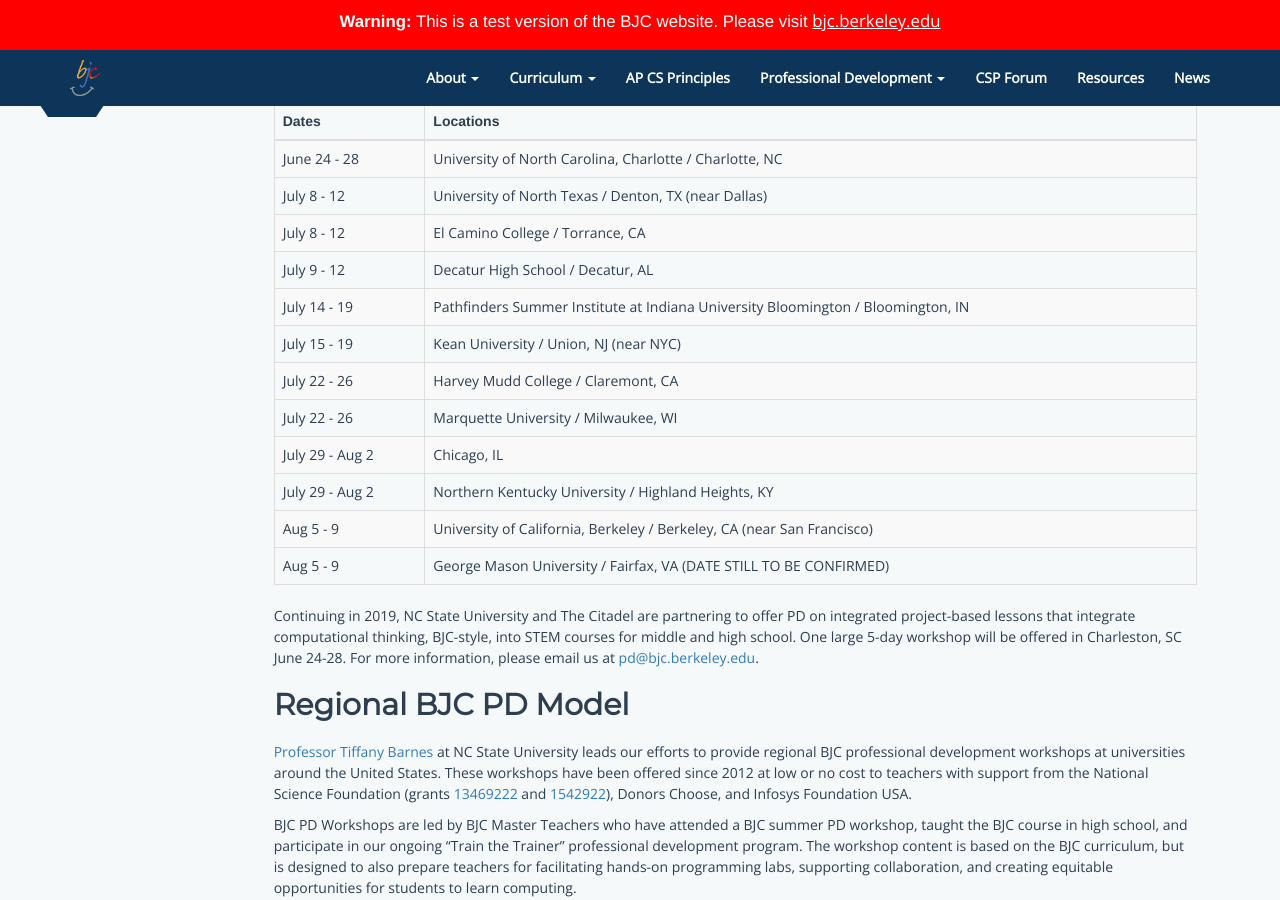
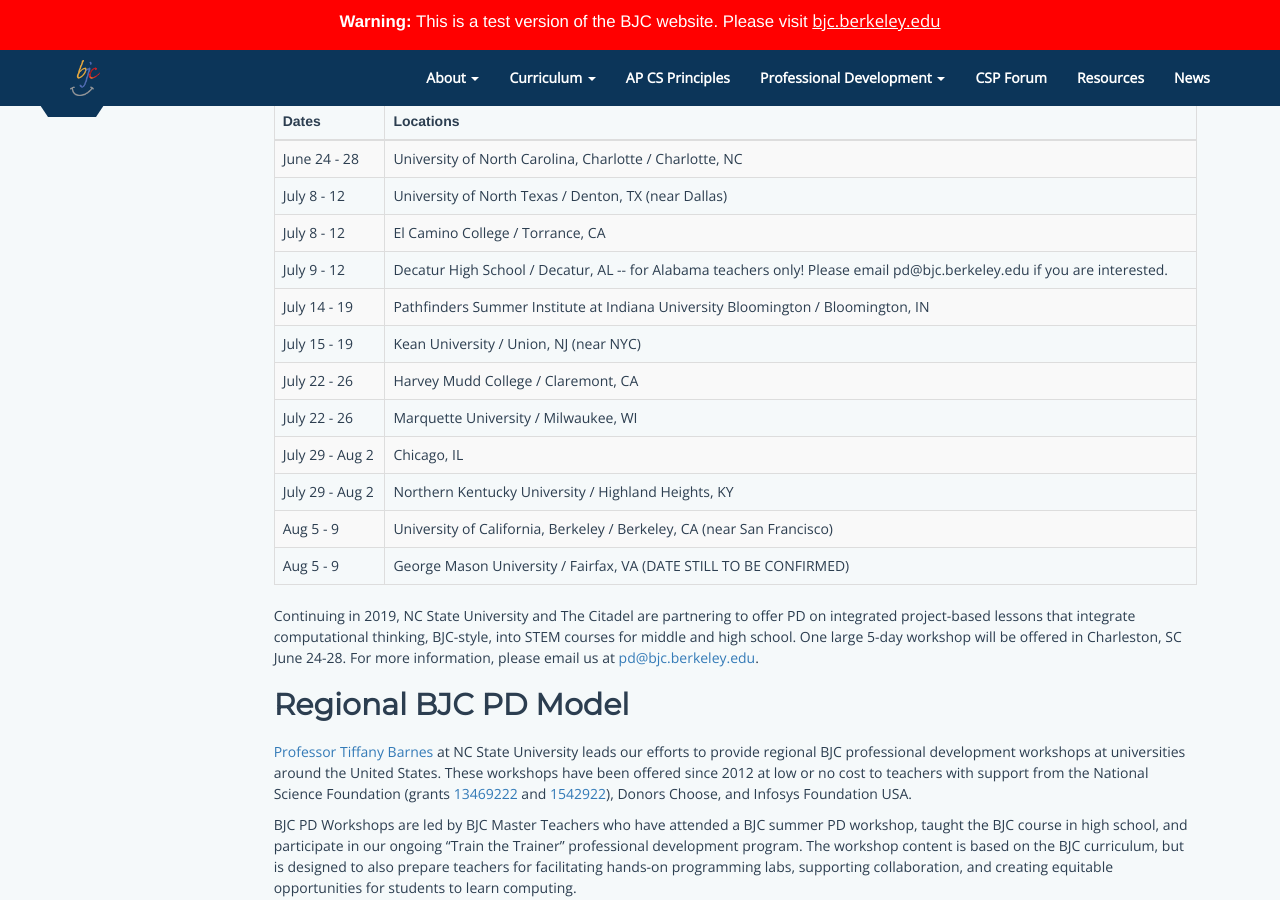
Before and after one commit to beautyjoy/beautyjoy.github.io, a Jekyll site: the page built from summer-pd/index.md, in a window 1280 px wide and 900 px high, scrolled down 765 px. Built offline with Jekyll 4.4.1, drawn with Linux system fonts in a browser that asks for light colours.

Commit message:
updated Alabama info

```diff
--- a/summer-pd/index.md
+++ b/summer-pd/index.md
@@ -47,7 +47,7 @@
   </tr>
   <tr>
     <td>July 9 - 12</td>
-    <td>Decatur High School / Decatur, AL</td>
+    <td>Decatur High School / Decatur, AL -- for Alabama teachers only! Please email pd@bjc.berkeley.edu if you are interested.</td>
   </tr>
   <tr>
     <td>July 14 - 19</td>
```
